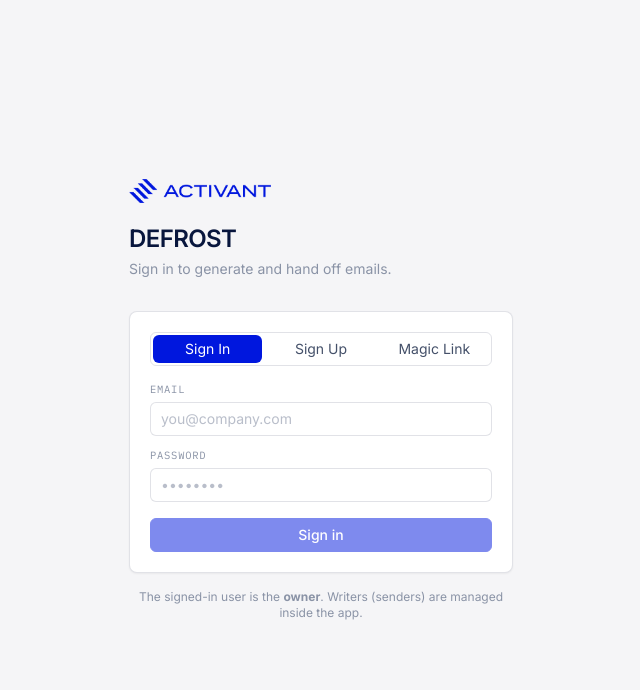
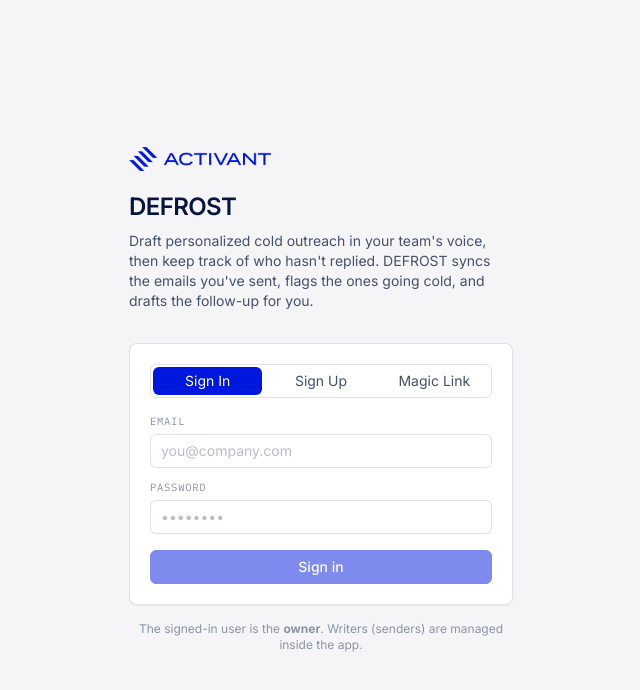
Before and after one commit to bbradlow/DEFROST, a Next.js app: page /login in a window 1280 px wide. Shown: the top 690 px of the page, without its empty margins (319-959 px from the left). Built offline with nearby package versions, Linux system fonts and the light colour scheme; no server answers.

Commit message:
Login and Delete

```diff
--- a/app/login/page.tsx
+++ b/app/login/page.tsx
@@ -70,8 +70,10 @@
           <h1 className="text-2xl font-semibold tracking-tight text-ink">
             DEFROST
           </h1>
-          <p className="mt-1 text-sm text-ink-faint">
-            Sign in to generate and hand off emails.
+          <p className="mt-2 text-sm text-ink-soft">
+            Draft personalized cold outreach in your team&apos;s voice, then keep
+            track of who hasn&apos;t replied. DEFROST syncs the emails you&apos;ve
+            sent, flags the ones going cold, and drafts the follow-up for you.
           </p>
         </div>
 
--- a/components/FollowUpDashboard.tsx
+++ b/components/FollowUpDashboard.tsx
@@ -326,7 +326,6 @@
   }
 
   async function remove(id: string) {
-    if (!confirm("Delete this reminder?")) return;
     const prev = threads;
     setThreads((ts) => ts.filter((t) => t.id !== id));
     const { error } = await supabase.from("email_threads").delete().eq("id", id);
```
